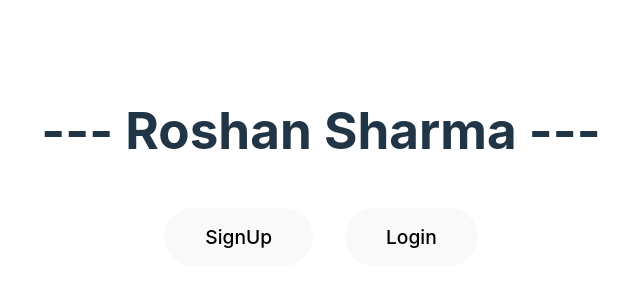
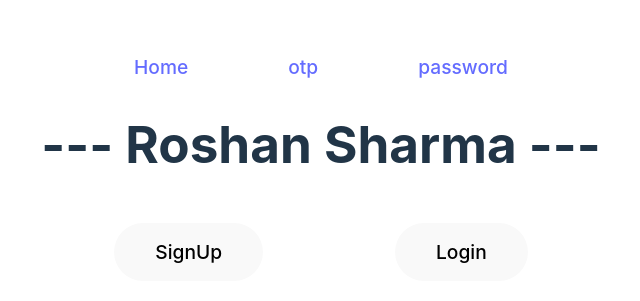
Before and after one commit to Roshan-0001/authentic-website, a React (Vite) app in the folder frontend/: page / in a window 1280 px wide. Shown: the part 225-526 px from the top of the page, without its empty margins (319-959 px from the left). Built offline with nearby package versions, Linux system fonts and the light colour scheme.

Commit message:
adding test navbar

```diff
--- a/frontend/src/App.css
+++ b/frontend/src/App.css
@@ -4,3 +4,9 @@
   padding: 2rem;
   text-align: center;
 }
+a{
+  padding: 50px;
+  color: grey;
+  font-size: 1.2rem;
+
+}
--- a/frontend/src/App.jsx
+++ b/frontend/src/App.jsx
@@ -21,6 +21,11 @@ function App() {
     <Router>
 
       {/* {data ? <pre>{JSON.stringify(data, null, 2)}</pre> : 'Loading...'} */}
+      <nav>
+      <Link to="/">Home</Link>
+      <Link to="/login/otp-login">otp</Link>
+      <Link to="/login/password-login">password</Link>
+      </nav>
 
       <Routes>
         <Route path="*" element={<div>Page not found on this route </div>} />
```
